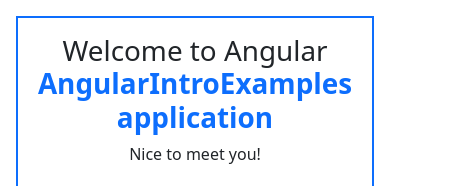
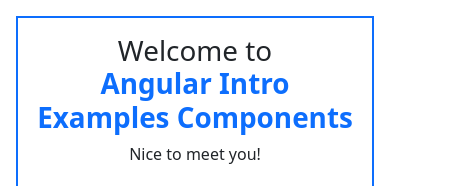
Before and after one commit to nikouliciousp/IntroAngularTailwind, an Angular app: page / in a window 390 px wide. Shown: the top 186 px of the page, 451 px wide, since content can reach past the window. Built offline with nearby package versions, Linux system fonts and the light colour scheme.

Commit message:
Refactor component templates for improved layout and responsiveness

```diff
--- a/src/app/app.component.html
+++ b/src/app/app.component.html
@@ -1,7 +1,7 @@
 <div class="border border-2 border-primary p-3 m-3 text-center">
   <h1>
-    Welcome to Angular <br />
-    <strong class="text-primary">{{ title }} application</strong>
+    Welcome to<br />
+    <strong class="text-primary">{{ title }} Components</strong>
   </h1>
   <p>Nice to meet you!</p>
 </div>
--- a/src/app/app.component.ts
+++ b/src/app/app.component.ts
@@ -3,8 +3,8 @@
 @Component({
   selector: 'app-root',
   templateUrl: './app.component.html',
-  styleUrls: ['./app.component.css']
+  styleUrls: ['./app.component.css'],
 })
 export class AppComponent {
-  title = 'AngularIntroExamples';
+  title = 'Angular Intro Examples';
 }
--- a/src/app/comp-input/second-table/second-table.component.html
+++ b/src/app/comp-input/second-table/second-table.component.html
@@ -1,7 +1,10 @@
 <div class="border border-2 border-primary m-3 text-center bg-blue-100">
   <h4 class="m-0 bg-blue-300 p-2">{{ componentName }}</h4>
   <div class="border border-2 border-primary-subtle p-3 m-3 text-center">
-    <div class="p-3 m-3 mb-0">
+    <div
+      class="p-3 m-3 mb-0 table-responsive"
+      style="max-height: 400px; overflow-y: auto"
+    >
       <table class="table table-bordered table-primary">
         <thead>
           <tr class="align-middle">
--- a/src/app/comp-input/simple-table/simple-table.component.html
+++ b/src/app/comp-input/simple-table/simple-table.component.html
@@ -1,7 +1,10 @@
 <div class="border border-2 border-primary m-3 text-center bg-blue-100">
   <h4 class="m-0 bg-blue-300 p-2">{{ componentName }}</h4>
   <div class="border border-2 border-primary-subtle p-3 m-3 text-center">
-    <div class="p-3 m-3 mb-0">
+    <div
+      class="p-3 m-3 mb-0 table-responsive"
+      style="max-height: 400px; overflow-y: auto"
+    >
       <table class="table table-bordered table-primary">
         <thead>
           <tr>
--- a/src/app/structural-directives/structural-directives.component.html
+++ b/src/app/structural-directives/structural-directives.component.html
@@ -14,7 +14,10 @@
         </button>
       </div>
     </div>
-    <div class="p-3 m-3">
+    <div
+      class="p-3 m-3 mb-0 table-responsive"
+      style="max-height: 400px; overflow-y: auto"
+    >
       <table class="table table-bordered table-danger">
         <thead>
           <tr>
```
